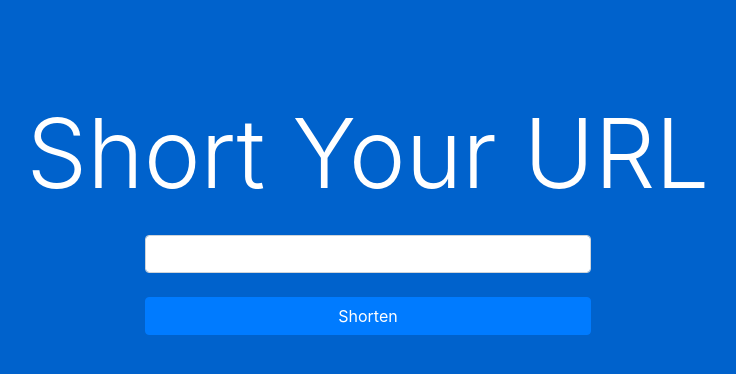
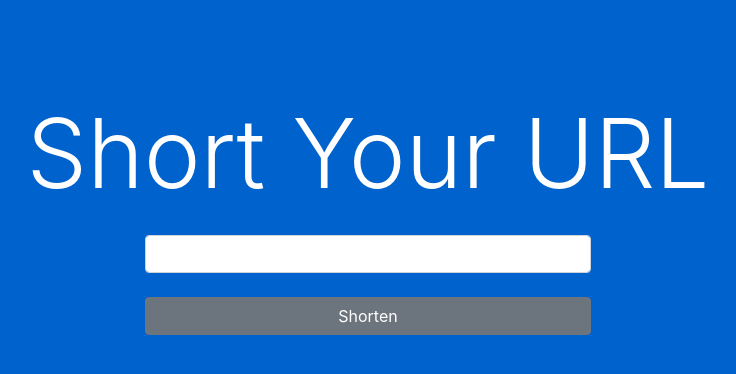
Before and after one commit to abdallash99/MERN-short-url, a React (Create React App) app in the folder client/: page / in a window 1280 px wide. Shown: the top 374 px of the page, without its empty margins (272-1008 px from the left). Built offline with nearby package versions, Linux system fonts and the light colour scheme; the HTML template or start-up script is replaced by a standard one.

Commit message:
fix spinner naem

```diff
--- a/client/src/App.js
+++ b/client/src/App.js
@@ -33,7 +33,7 @@
               <div className="col-sm-8 offset-sm-2">
                 <form onSubmit={submit}>
                   <input type="text" className='form-control my-4' value={url} onChange={(e) => { setUrl(e.target.value) }} />
-                  <input type="submit" value="Shorten" className='btn btn-block btn-primary' />
+                  <input type="submit" value="Shorten" className='btn btn-block btn-secondary' />
                 </form>
                 {
                   <div className="my-4">
--- a/client/src/Spinner.js
+++ b/client/src/Spinner.js
@@ -1,5 +1,5 @@
 import React, { Fragment } from 'react';
-import spinner from './spinner1.gif';
+import spinner from './Spinner1.gif';
 
 export default () => (
   <Fragment>
```
